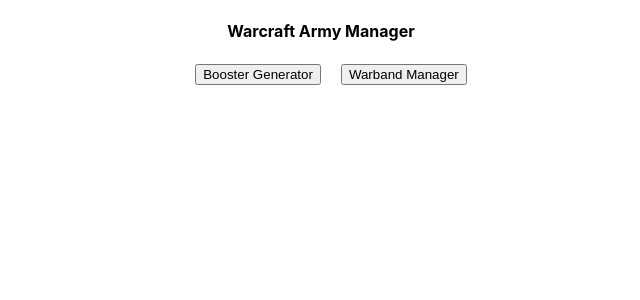
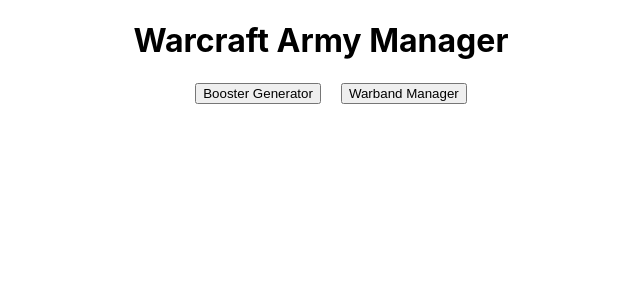
Before and after one commit to jtrevag/WarcraftWarbandManager, a React (Create React App) app: page / in a window 1280 px wide. Shown: the top 300 px of the page, without its empty margins (319-959 px from the left). Built offline with nearby package versions, Linux system fonts and the light colour scheme.

Commit message:
Adding booster page

```diff
--- a/public/index.html
+++ b/public/index.html
@@ -24,7 +24,7 @@
       work correctly both with client-side routing and a non-root public URL.
       Learn how to configure a non-root public URL by running `npm run build`.
     -->
-    <title>React App</title>
+  <title>Warcraft Warband Manager</title>
   </head>
   <body>
     <noscript>You need to enable JavaScript to run this app.</noscript>
--- a/src/App.js
+++ b/src/App.js
@@ -2,16 +2,19 @@
 import './App.css';
 import { useState } from 'react';
 import Home from './Home'
+import Booster from './Booster';
 
 function App() {
   const [count, setCount] = useState(0);
   let [view, setView] = useState("Home");
 
+  console.log("the value of view:", view);
+
   return (
     <div className="App">
-      <h4>Warcraft Army Manager</h4>
+      <h1>Warcraft Army Manager</h1>
       {view === "Home" ? <Home setView={setView}></Home> :
-      view === "Booster" ? (<div>Mr.booster</div>) : ""}
+      view === "Booster" ? <Booster setView={setView}></Booster> : ""}
     </div>
   );
 }
--- a/src/Home.js
+++ b/src/Home.js
@@ -1,7 +1,6 @@
 import './Home.css';
 
 export default function Home({setView}) {
-    console.log("home", setView);
     return (
         <div>
             <button className='homeButton' type="button" onClick={() => setView("Booster")}>Booster Generator</button>
```
